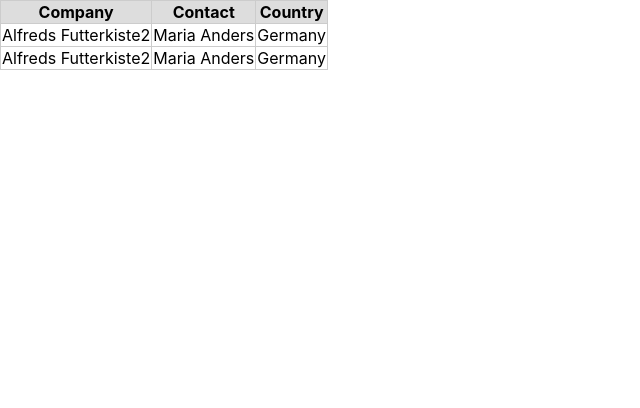
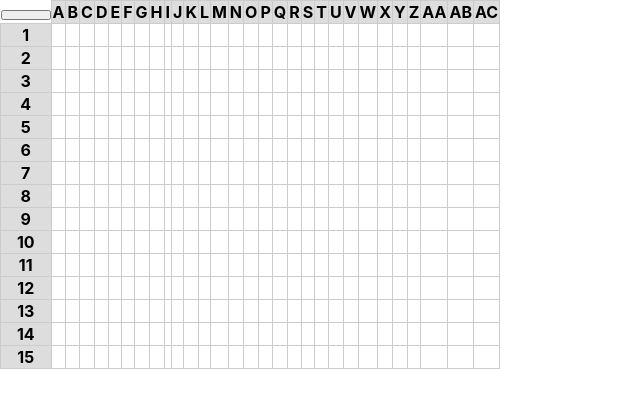
Before and after one commit to alexdarch/web-spreadsheet, a React (Create React App) app: page / in a window 1280 px wide. Shown: the top 408 px of the page, without its empty margins (0-640 px from the left). Built offline with nearby package versions, Linux system fonts and the light colour scheme.

Commit message:
automatically creating rows

```diff
--- a/src/components/Row.tsx
+++ /dev/null
@@ -1,14 +0,0 @@
-import React from 'react'
-import Cell from './Cell'
-import HeaderCell from './HeaderCell'
-import '../styles/Components.css'
-
-export default function Row() {
-    return (
-        <tr>
-            <Cell contents={'Alfreds Futterkiste2'} />
-            <Cell contents={'Maria Anders'} />
-            <Cell contents={'Germany'} />
-        </tr>
-    )
-}
--- a/src/components/Spreadsheet.tsx
+++ b/src/components/Spreadsheet.tsx
@@ -1,19 +1,46 @@
 import React from 'react'
-import Row from './Row'
 import HeaderCell from './HeaderCell'
+import Cell from './Cell'
 import '../styles/Components.css'
 
 export default function Spreadsheet() {
+    const numColumns = 30
+    const numRows = 15
+
+    const colHeaders = Array.from(Array(numColumns).keys()).map((index) => {
+        let column = ''
+        while (index > 0) {
+            let remainder = (index - 1) % 26
+            column = String.fromCharCode(65 + remainder) + column
+            index = Math.floor((index - 1) / 26)
+        }
+        return <HeaderCell contents={column} />
+    })
+    colHeaders[0] = (
+        <button
+            content="reset"
+            title="reset"
+            style={{ width: '50px', height: '10px' }}
+        />
+    )
+
+    const rows = Array.from(Array(numRows).keys()).map((x) => {
+        const contentCells = Array.from(Array(numColumns - 1).keys()).map(
+            (x) => <Cell contents="" />
+        )
+        return (
+            <tr>
+                <HeaderCell contents={(x + 1).toString()} />
+                {contentCells}
+            </tr>
+        )
+    })
+
     return (
         <table className="table">
             <tbody>
-                <tr>
-                    <HeaderCell contents={'Company'} />
-                    <HeaderCell contents={'Contact'} />
-                    <HeaderCell contents={'Country'} />
-                </tr>
-                <Row />
-                <Row />
+                <tr>{colHeaders}</tr>
+                {rows}
             </tbody>
         </table>
     )
```
